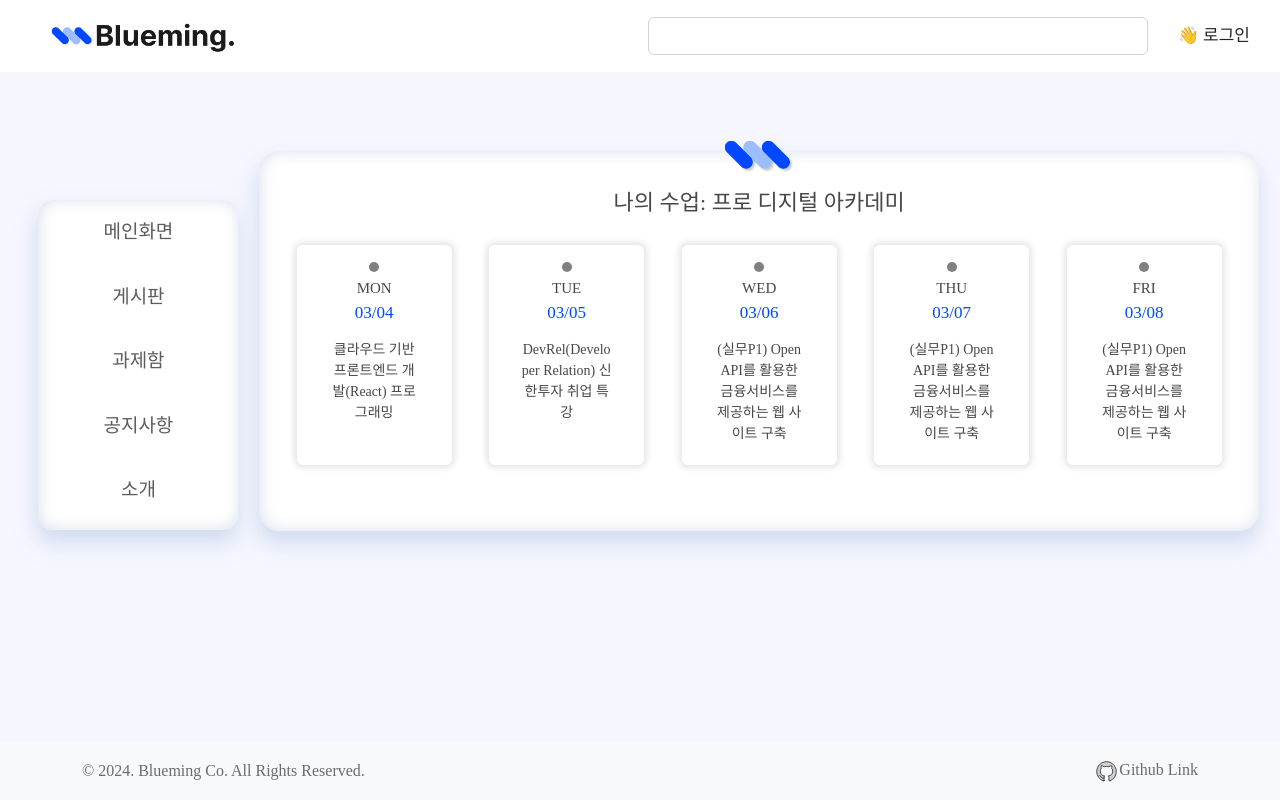
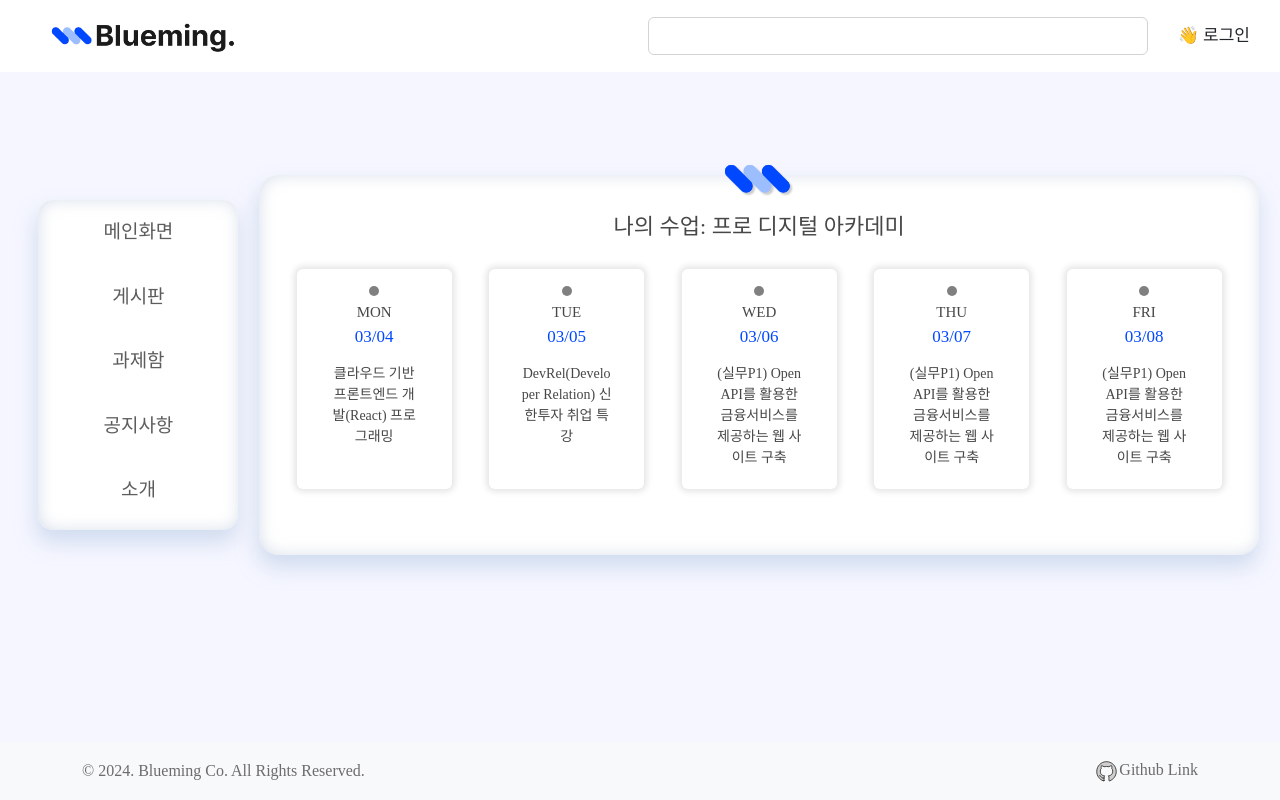
Before and after one commit to Blueming-PDA/Client, a React (Vite) app: page /main in a window 1280 px wide. Built offline with nearby package versions, Linux system fonts and the light colour scheme; no server answers.

Commit message:
Fix: Footer에 의해 글이 안보이는 부분 수정

```diff
--- a/src/components/MainLayout.jsx
+++ b/src/components/MainLayout.jsx
@@ -25,8 +25,9 @@ export default function MainLayout() {
           <Container
             style={{
               backgroundColor: "#f5f6ff",
-              maxWidth: "1120px",
-              marginBottom: '10vh'
+              maxWidth: "1100px",
+              marginBottom: '15vh',
+              marginTop: '3vh'
             }}
           >
             <Outlet />
```
